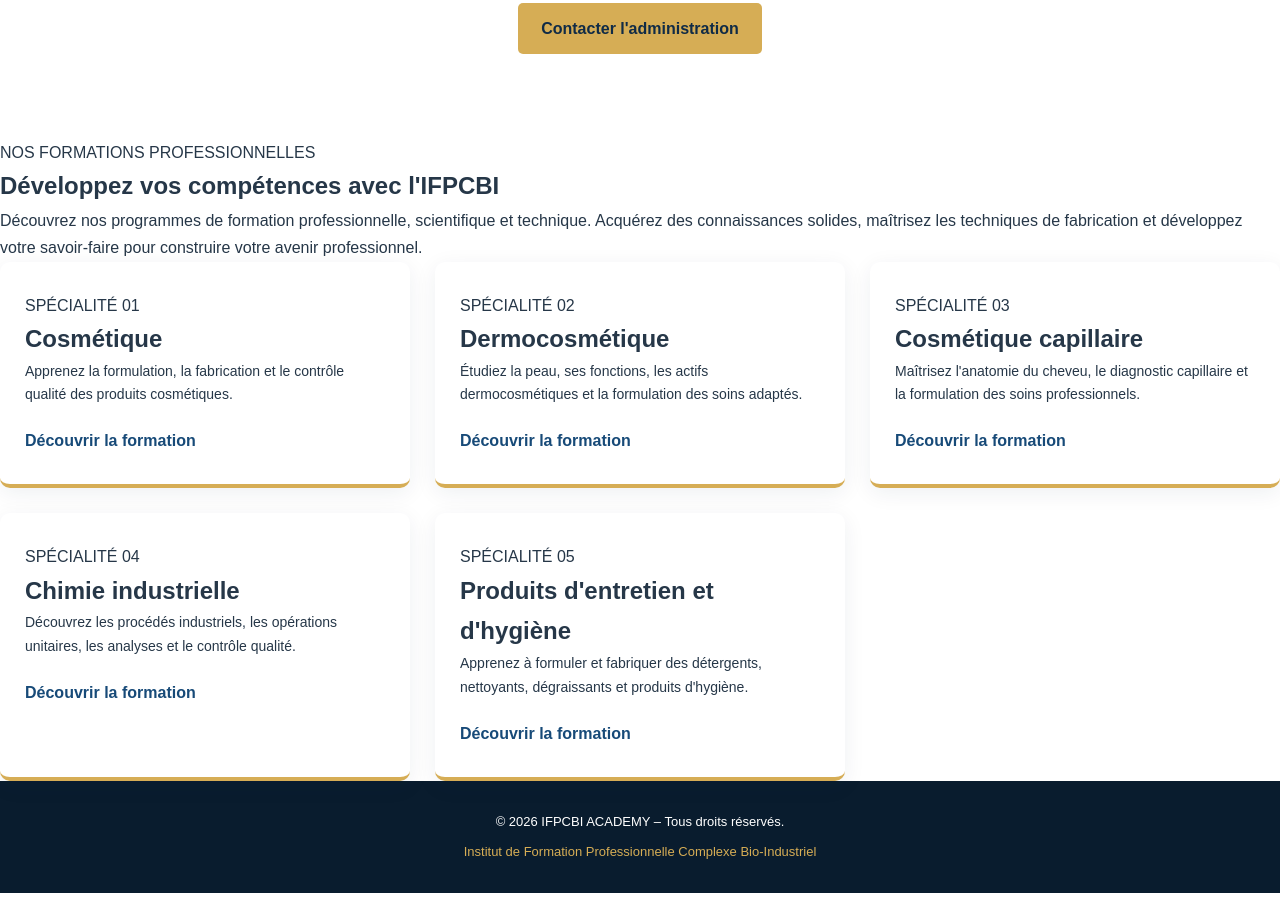
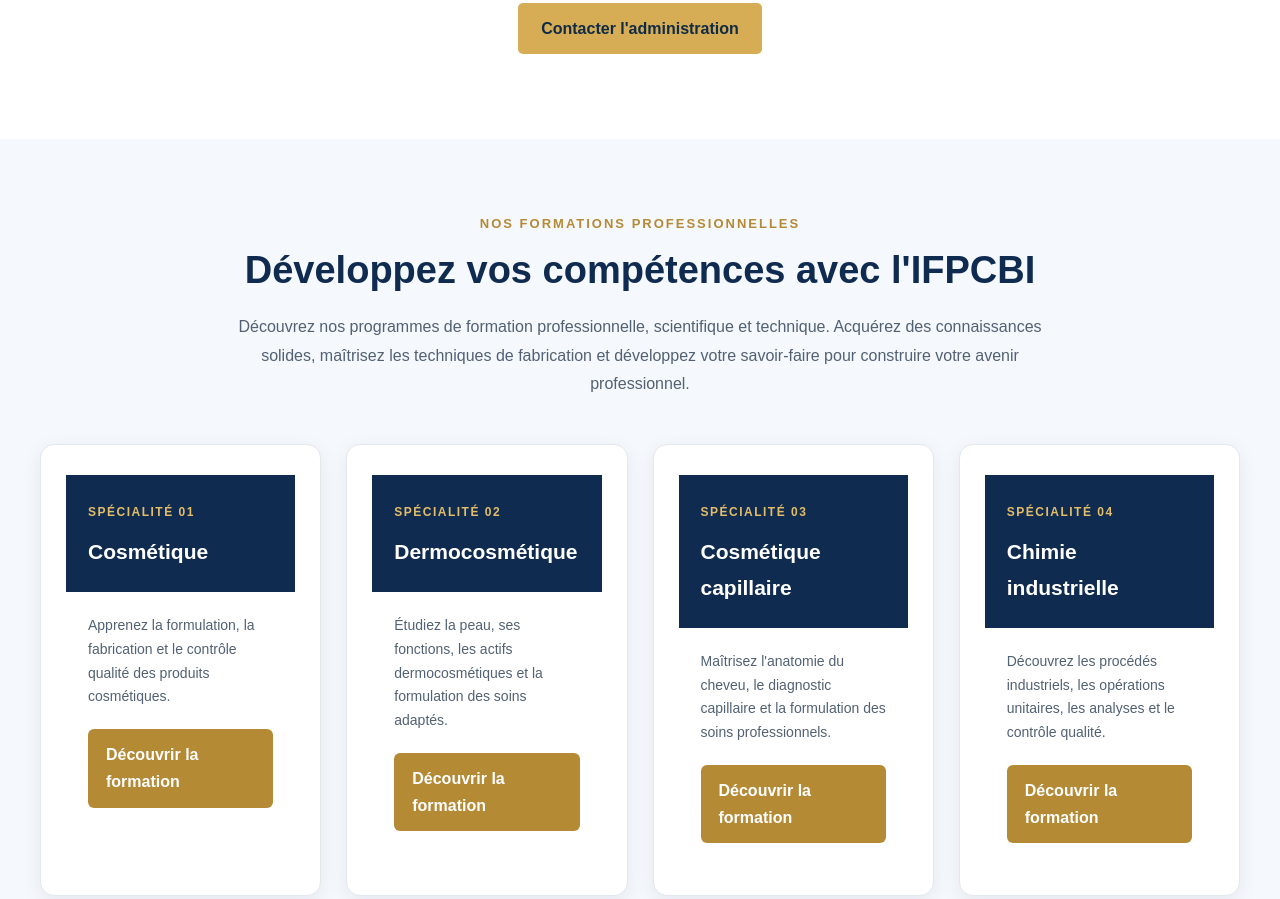
Before and after one commit to cbicosest-dotcom/ifpcbi-academy, a plain HTML site: page index.html in a window 1280 px wide. Shown: the part 2496-3395 px from the top of the page. Drawn offline with Linux system fonts and the light colour scheme.

Commit message:
Update style.css

```diff
--- a/style.css
+++ b/style.css
@@ -350,3 +350,122 @@ footer p + p {
     letter-spacing: 1px;
   }
 }
+
+/* =====================================
+   SECTION DES FORMATIONS - PAGE ACCUEIL
+===================================== */
+
+.formations-section {
+  padding: 70px 20px;
+  background: #f5f8fc;
+}
+
+.formations-section .section-heading {
+  max-width: 850px;
+  margin: 0 auto 45px;
+  text-align: center;
+}
+
+.formations-section .section-label {
+  display: inline-block;
+  color: #b58a35;
+  font-weight: 700;
+  font-size: 13px;
+  letter-spacing: 2px;
+  margin-bottom: 12px;
+}
+
+.formations-section .section-heading h2 {
+  color: #102b50;
+  font-size: clamp(25px, 4vw, 38px);
+  line-height: 1.25;
+  margin-bottom: 18px;
+}
+
+.formations-section .section-heading p {
+  color: #526174;
+  font-size: 16px;
+  line-height: 1.8;
+}
+
+.formations-section .formation-grid {
+  display: grid;
+  grid-template-columns: repeat(auto-fit, minmax(260px, 1fr));
+  gap: 25px;
+  max-width: 1200px;
+  margin: 0 auto;
+}
+
+.formations-section .formation-card {
+  height: 100%;
+  border-radius: 14px;
+  overflow: hidden;
+  background: #ffffff;
+  border: 1px solid #e2e8f0;
+  box-shadow: 0 5px 20px rgba(16, 43, 80, 0.07);
+  transition: transform 0.3s ease, box-shadow 0.3s ease;
+}
+
+.formations-section .formation-card:hover {
+  transform: translateY(-5px);
+  box-shadow: 0 12px 28px rgba(16, 43, 80, 0.13);
+}
+
+.formations-section .formation-card-header {
+  background: #102b50;
+  color: #ffffff;
+  padding: 22px;
+}
+
+.formations-section .formation-card-header span {
+  color: #e4bd69;
+  font-size: 12px;
+  font-weight: 700;
+  letter-spacing: 1.5px;
+}
+
+.formations-section .formation-card-header h2 {
+  color: #ffffff;
+  font-size: 21px;
+  margin-top: 10px;
+}
+
+.formations-section .formation-card-content {
+  padding: 22px;
+}
+
+.formations-section .formation-card-content p {
+  color: #526174;
+  line-height: 1.7;
+  margin-bottom: 20px;
+}
+
+.formations-section .formation-link {
+  display: inline-block;
+  background: #b58a35;
+  color: #ffffff;
+  padding: 12px 18px;
+  border-radius: 6px;
+  text-decoration: none;
+  font-weight: 700;
+  transition: background 0.3s ease;
+}
+
+.formations-section .formation-link:hover {
+  background: #102b50;
+}
+
+@media (max-width: 600px) {
+  .formations-section {
+    padding: 45px 15px;
+  }
+
+  .formations-section .formation-grid {
+    grid-template-columns: 1fr;
+    gap: 18px;
+  }
+
+  .formations-section .formation-card-header h2 {
+    font-size: 19px;
+  }
+}
```
